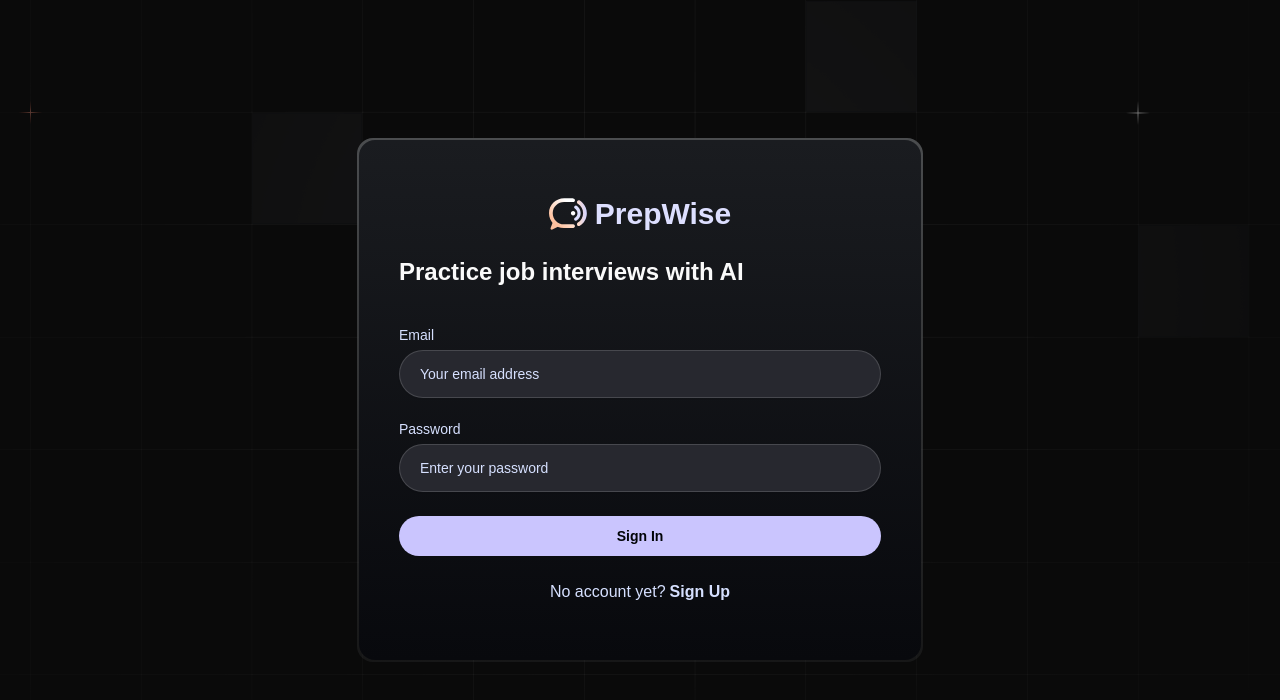
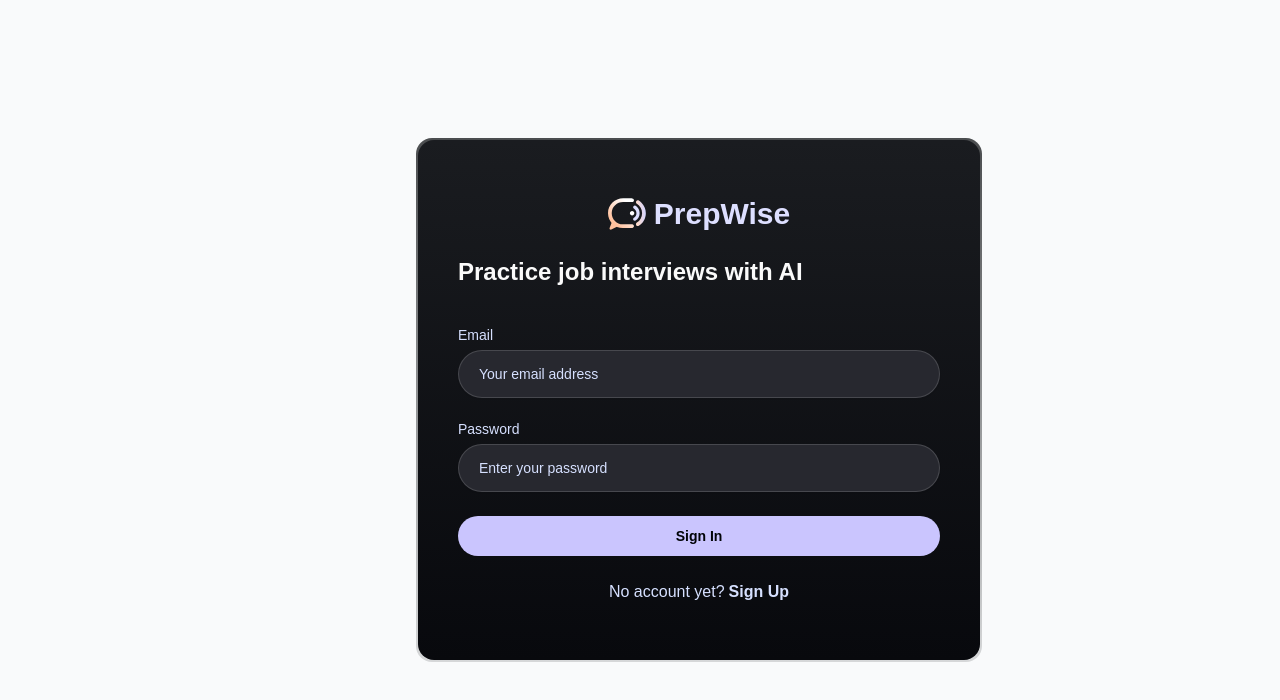
Before and after one commit to Tarun553/prep_AI_interview, a Next.js app: page /sign-in in a window 1280 px wide. Shown: the top 700 px of the page. Built offline with nearby package versions, Linux system fonts and the light colour scheme; no server answers; a web font is replaced by a local one.

Commit message:
enhance: improve auth layout and middleware

```diff
--- a/app/(auth)/layout.tsx
+++ b/app/(auth)/layout.tsx
@@ -1,13 +1,27 @@
 import { ReactNode } from "react";
 import { redirect } from "next/navigation";
+import { toast } from "sonner";
 
 import { isAuthenticated } from "@/lib/actions/auth.actions";
 
 const AuthLayout = async ({ children }: { children: ReactNode }) => {
-  const isUserAuthenticated = await isAuthenticated();
-  if (isUserAuthenticated) redirect("/");
+  try {
+    const isUserAuthenticated = await isAuthenticated();
+    if (isUserAuthenticated) {
+      redirect("/");
+    }
 
-  return <div className="auth-layout">{children}</div>;
+    return (
+      <div className="min-h-screen flex items-center justify-center bg-gray-50 py-12 px-4 sm:px-6 lg:px-8">
+        <div className="max-w-md w-full space-y-8">
+          {children}
+        </div>
+      </div>
+    );
+  } catch (error) {
+    toast.error("Failed to check authentication status");
+    redirect("/sign-in");
+  }
 };
 
 export default AuthLayout;
--- a/middleware.ts
+++ b/middleware.ts
@@ -26,10 +26,10 @@
   const sessionCookie = request.cookies.get('session')?.value;
 
   if (!sessionCookie) {
-    // If no session cookie, redirect to sign-in
     return NextResponse.redirect(new URL('/sign-in', request.url));
   }
 
+  // For protected routes, pass through the request
   return NextResponse.next();
 }
 
```
